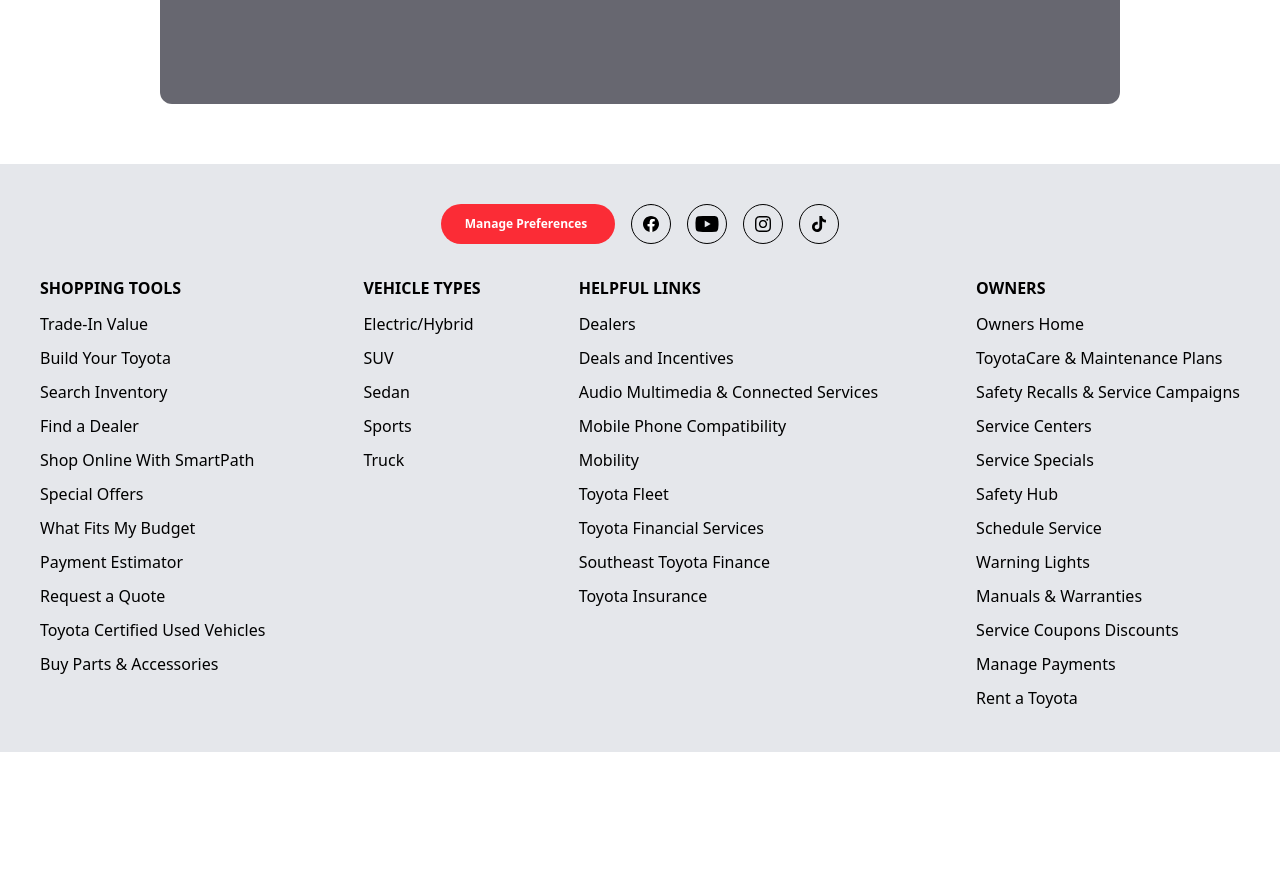
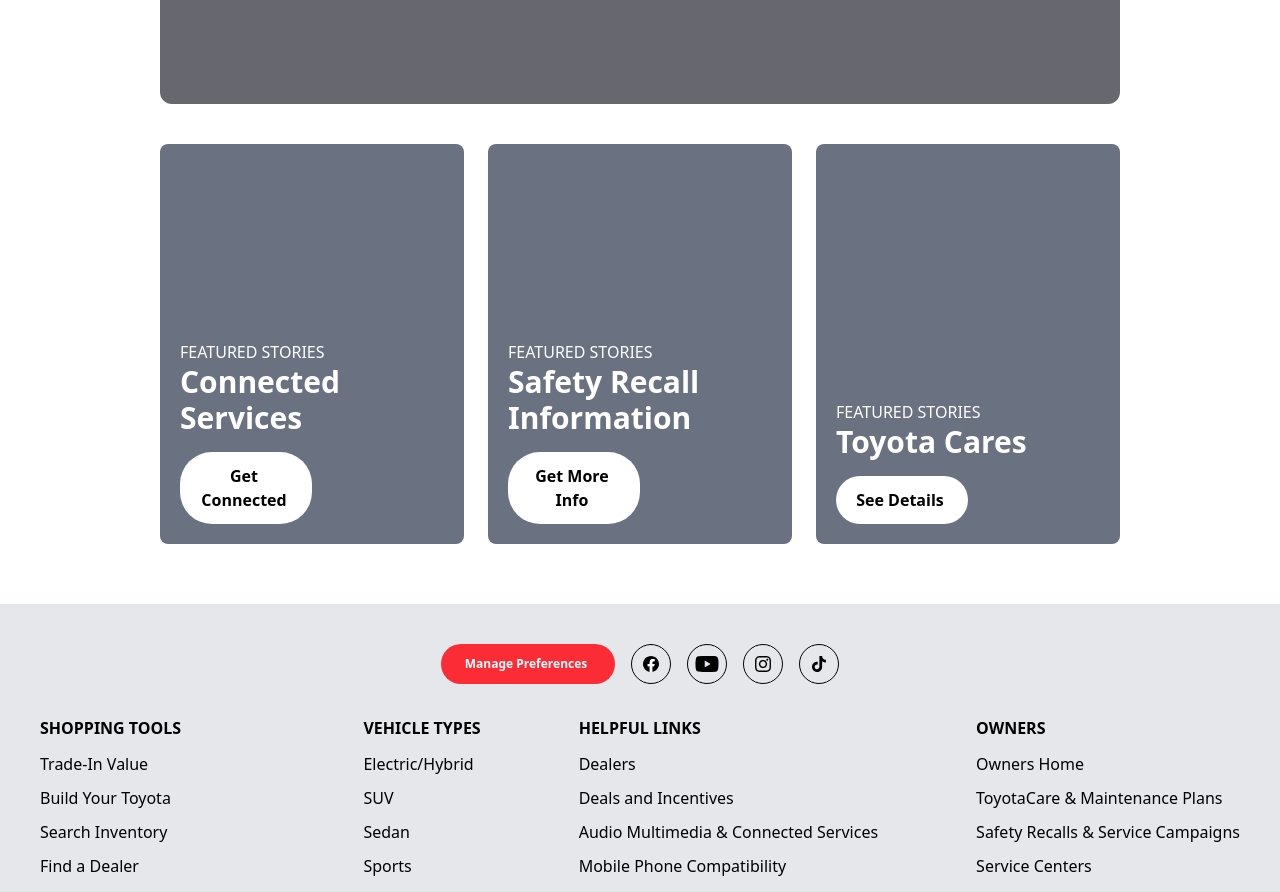
Before and after one commit to elaheyaghoubi/Wing-Dealership, a React (Vite) app: page / in a window 1280 px wide. Shown: the part 3096-3988 px from the top of the page. Before the commit the page ends 3848 px from the top, so only its background shows below. Built offline with nearby package versions, Linux system fonts and the light colour scheme.

Commit message:
discover cards onboarding

```diff
--- a/src/Components/HomePage/CarCard.jsx
+++ b/src/Components/HomePage/CarCard.jsx
@@ -1,6 +1,5 @@
 import React from 'react'
 import {Link} from "react-router-dom";
-import Button from "../Shared/Buttons/Button.jsx";
 
 function CarCard({car, index}) {
     const {id, year, model, brand, price, engine} = car
--- a/src/Components/HomePage/HomePage.jsx
+++ b/src/Components/HomePage/HomePage.jsx
@@ -586,7 +586,12 @@
                 content: 'Schedule Toyota Service'
             },
             content: 'Sign-in and schedule a service appointment online at one of our dealers.',
-            button: 'Schedule Now'
+            button: 'Schedule Now',
+            cards:[
+                {cardHeader: 'Memorial Day Savings', cardContent: 'Enjoy 15% off when you shop Toyota Genuine Parts and Accessories, and Lifestyle Products through 5/26/2025.', cardButton: 'Shop Now'},
+                {cardHeader: 'An Easier Way to Buy Your Next Toyota', cardContent: 'SmartPath helps you find your Toyota, customize terms and finalize your purchase—all online.', cardButton: 'Learn More'},
+                {cardHeader: 'Toyota Rewards Visa Signature®', cardContent: 'Earn more with Toyota Rewards Visa Signature® Credit Card', cardButton: 'Learn More'},
+            ]
         },
         {
             id: 1,
@@ -595,7 +600,13 @@
                 content: 'Toyota Brand'
             },
             content: 'Inspired by what’s possible.',
-            button: 'Learn More'
+            button: 'Learn More',
+            cards:[
+                {cardHeader: 'Connected Services', cardContent: 'Get help with everything from Remote Start * to Roadside Safety * to Service *—all from your smartphone. *', cardButton: 'Get Connected'},
+                {cardHeader: 'Safety Recall Information', cardContent: 'Get information on open safety recalls and service campaigns.', cardButton: 'Get More Info'},
+                {cardHeader: 'Toyota Cares', cardContent: 'Every Toyota comes with a peace-of-mind two years of no cost maintenance and Roadside Assistance. *', cardButton: 'See Details'}
+
+            ]
         },
         {
             id: 2,
@@ -604,7 +615,12 @@
                 content: 'Let’s talk finances',
             },
             content: 'We have options for flexible financing and leasing, rebates, protection plans, insurance offerings and so much more.',
-            button: 'Learn More'
+            button: 'Learn More',
+            cards:[
+                {cardHeader: 'Toyota Rewards Visa Signature®', cardContent: 'Earn more with Toyota Rewards Visa Signature® Credit Card', cardButton: 'Learn More'},
+                {cardHeader: 'College Rebate', cardContent: 'Getting a degree is hard work. We’re here to help you with a break, with our College Rebate and Finance Program.', cardButton: 'Learn More'},
+                {cardHeader: 'Military Rebate', cardContent: 'We truly appreciate all that you do in your life of service, and we’d like to share a small token of our gratitude.', cardButton: 'Learn More'}
+            ]
         }
     ]
     const colors = [
@@ -640,6 +656,7 @@
         };
     }, []);
 
+    // console.log(data[currentItem].cards)
 
     return (
         <div
@@ -703,8 +720,45 @@
     </span>
                         </div>
                     </button>
-
                 </div>
+            </div>
+            <div className="homePage-discoverSection-cards flex justify-between w-full gap-6 lg:w-3/4">
+                {data[currentItem].cards.map((card, i) => (
+                    <div key={i} className={"bg-gray-500 w-1/3 p-5 rounded-lg text-white h-100 mt-10 overflow-hidden group cursor-pointer"}>
+                        <div className={"flex items-start justify-end flex-col h-full"}>
+                            <div>{data[currentItem].header.text}</div>
+                            <div className={"font-bold text-3xl"}>{card.cardHeader}</div>
+                            <div
+                                className={"text-lg hidden group-hover:block"}
+                            >{card.cardContent}</div>
+                            <button className={`lg:w-2/4 w-full mt-4 bg-white hover:bg-gray-200 text-black rounded-4xl cursor-pointer flex items-center justify-center group transition-colors duration-300 py-3`}>
+                                <div className="font-medium text-xs flex items-center justify-center">
+    <span className={`transition-transform  duration-200 transform group-hover:-translate-x-1 ml-3 text-base font-semibold`}>
+      {card.cardButton}
+    </span>
+                                    <span
+                                        className="w-4 h-4 opacity-0 group-hover:opacity-100 transition-opacity duration-300 flex items-center justify-center">
+      <svg
+          width="20"
+          height="20"
+          viewBox="0 0 24 24"
+          fill="none"
+          xmlns="http://www.w3.org/2000/svg"
+      >
+        <path
+            d="M10.5 15L13.5 12L10.5 9"
+            stroke={`black`}
+            strokeWidth="1.5"
+            strokeLinecap="round"
+            strokeLinejoin="round"
+        />
+      </svg>
+    </span>
+                                </div>
+                            </button>
+                        </div>
+                    </div>
+                ))}
             </div>
         </div>
     )
@@ -719,6 +773,7 @@
             <BeyondZero/>
             <Gallery/>
             <Discover/>
+
         </div>
     )
 }
--- a/src/Components/Shared/Buttons/Button.jsx
+++ /dev/null
@@ -1,37 +0,0 @@
-import React from 'react'
-
-
-function Button({text, width, backgroundColor, hoverBackgroundColor, textColor, px, py, font}) {
-    return (
-        <div>
-            <button
-                className={`w-${width} bg-${backgroundColor} hover:bg-${hoverBackgroundColor} text-${textColor} rounded-4xl cursor-pointer flex items-center justify-center group transition-colors duration-300 px-${px} py-${py}`}>
-                <div className="font-medium text-xs flex items-center justify-center">
-    <span className={`transition-transform  duration-200 transform group-hover:-translate-x-1 ml-3 ${font}`}>
-      {text}
-    </span>
-                    <span
-                        className="w-4 h-4 opacity-0 group-hover:opacity-100 transition-opacity duration-300 flex items-center justify-center">
-      <svg
-          width="20"
-          height="20"
-          viewBox="0 0 24 24"
-          fill="none"
-          xmlns="http://www.w3.org/2000/svg"
-      >
-        <path
-            d="M10.5 15L13.5 12L10.5 9"
-            stroke={`${textColor}`}
-            strokeWidth="1.5"
-            strokeLinecap="round"
-            strokeLinejoin="round"
-        />
-      </svg>
-    </span>
-                </div>
-            </button>
-        </div>
-    )
-}
-
-export default Button
--- a/src/Components/Shared/Footer/Footer.jsx
+++ b/src/Components/Shared/Footer/Footer.jsx
@@ -1,5 +1,4 @@
 import React from 'react'
-import Button from "../Buttons/Button.jsx";
 import {Link} from "react-router-dom";
 const navSections = [
     {
```
